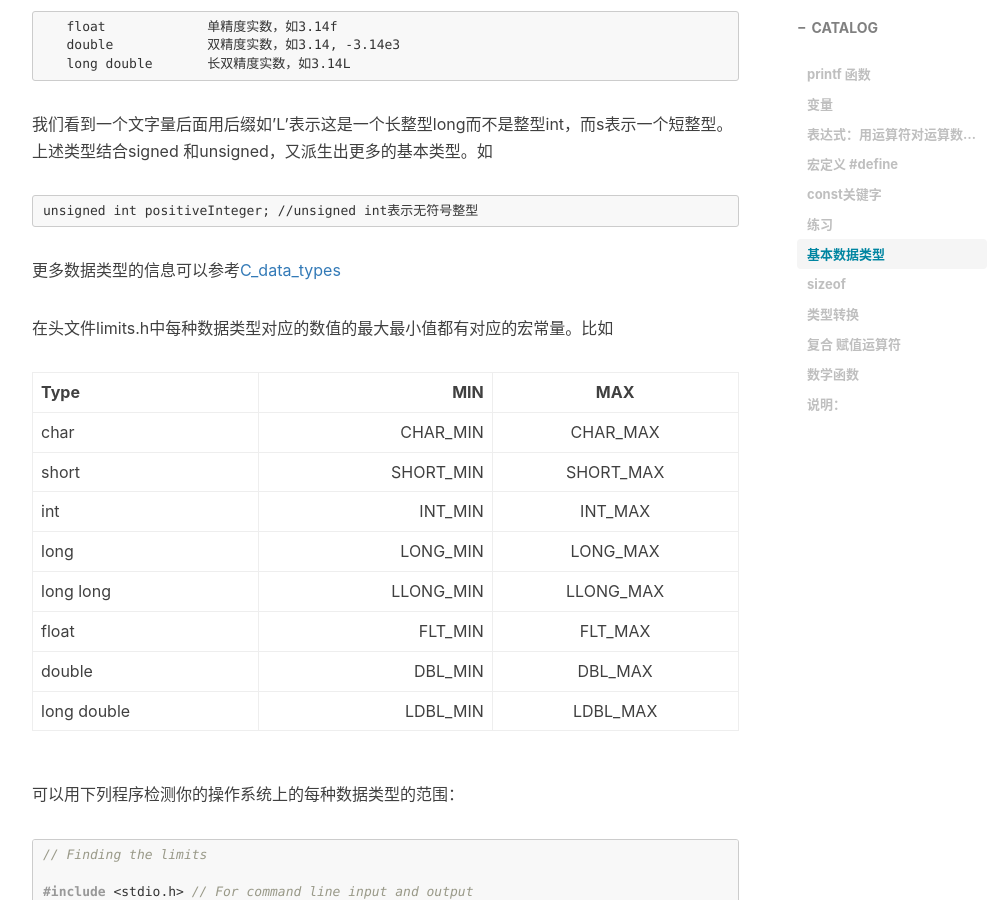
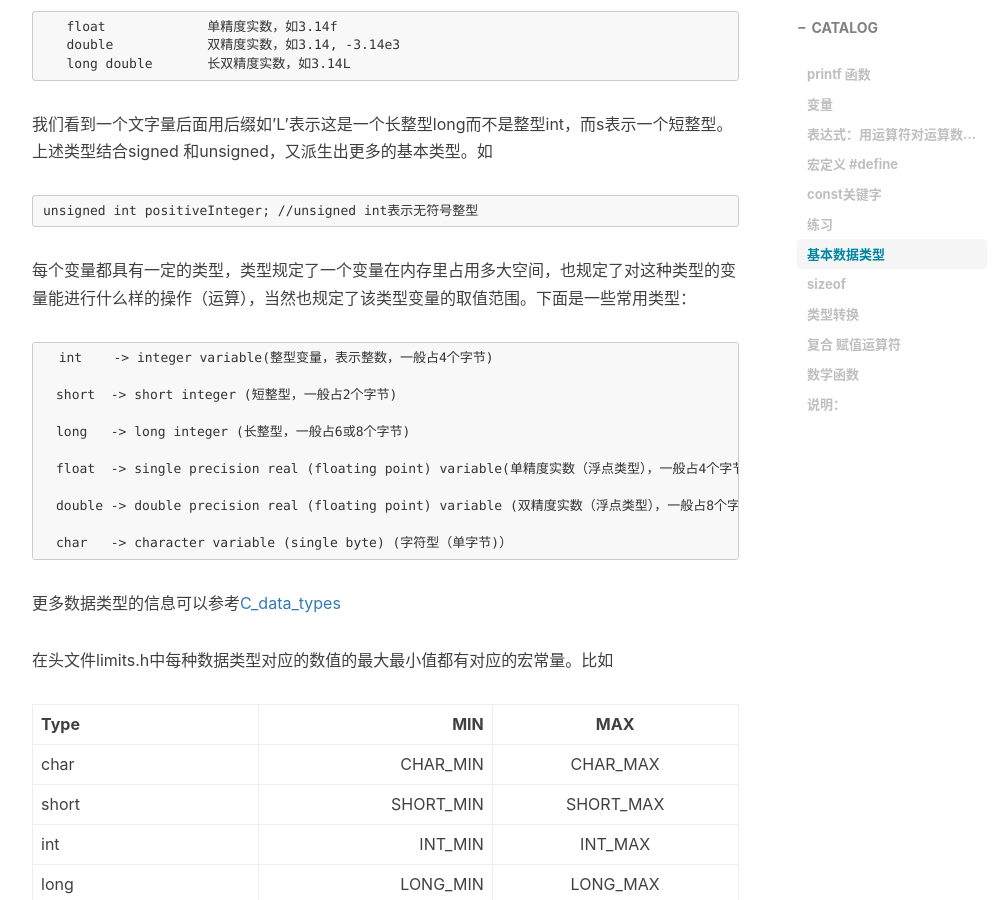
Before and after one commit to xuepro/xuepro.github.io, a Jekyll site: the page built from _posts/2017-10-30-2.C语言教程-我们来计算吧.md, in a window 1280 px wide and 900 px high, scrolled down 8795 px. Shown: the whole window, without its empty margins (233-1239 px from the left). Built offline with Jekyll 4.4.1, drawn with Linux system fonts in a browser that asks for light colours; nearby versions of some CDN libraries; comment, search, counter and statistics services are not loaded.

Commit message:
Update 2017-10-30-2.C语言教程-我们来计算吧.md

````diff
--- a/_posts/2017-10-30-2.C语言教程-我们来计算吧.md
+++ b/_posts/2017-10-30-2.C语言教程-我们来计算吧.md
@@ -351,6 +351,23 @@ int main(){
 ```
 unsigned int positiveInteger; //unsigned int表示无符号整型
 ```
+
+每个变量都具有一定的类型，类型规定了一个变量在内存里占用多大空间，也规定了对这种类型的变量能进行什么样的操作（运算），当然也规定了该类型变量的取值范围。下面是一些常用类型：
+
+```c
+  int    -> integer variable(整型变量，表示整数，一般占4个字节)
+
+　short  -> short integer (短整型，一般占2个字节)
+
+　long   -> long integer (长整型，一般占6或8个字节)
+
+　float  -> single precision real (floating point) variable(单精度实数（浮点类型），一般占4个字节)
+
+　double -> double precision real (floating point) variable (双精度实数（浮点类型），一般占8个字节)
+
+　char   -> character variable (single byte) (字符型（单字节)）
+```
+
 更多数据类型的信息可以参考[C_data_types](https://en.wikipedia.org/wiki/C_data_types)
 
 在头文件limits.h中每种数据类型对应的数值的最大最小值都有对应的宏常量。比如
````
